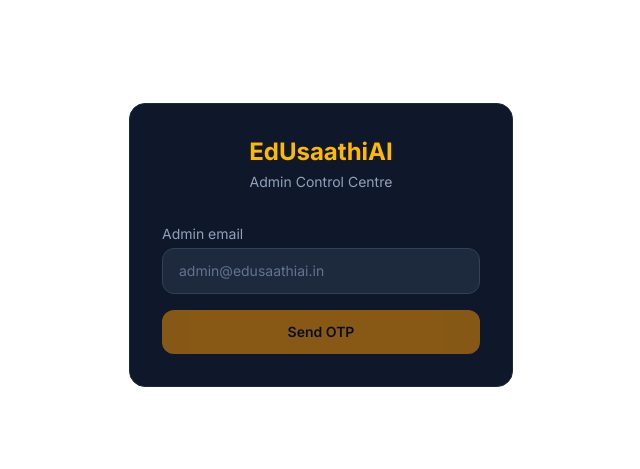
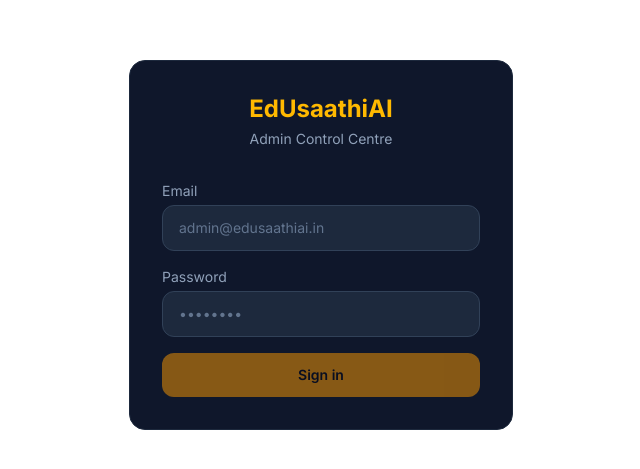
Before and after one commit to edusaathiaiin-ai/Main, a Next.js app in the folder admin/: page /login in a window 1280 px wide. Shown: the part 155-624 px from the top of the page, without its empty margins (319-959 px from the left). Built offline with nearby package versions, Linux system fonts and the light colour scheme; no server answers.

Commit message:
fix: replace OTP login with email+password for admin panel

```diff
--- a/admin/app/login/page.tsx
+++ b/admin/app/login/page.tsx
@@ -6,44 +6,29 @@
 export default function LoginPage() {
   const router = useRouter();
   const [email, setEmail] = useState('');
-  const [step, setStep] = useState<'email' | 'otp'>('email');
-  const [otp, setOtp] = useState('');
+  const [password, setPassword] = useState('');
   const [loading, setLoading] = useState(false);
   const [error, setError] = useState('');
 
-  const sendOtp = async () => {
+  const signIn = async () => {
     setLoading(true); setError('');
     const sb = getBrowserClient();
-    const redirectTo =
-      typeof window !== 'undefined'
-        ? `${window.location.origin}/auth/callback`
-        : 'https://edusaathiai-admin.vercel.app/auth/callback';
-    const { error: err } = await sb.auth.signInWithOtp({
+
+    const { error: err } = await sb.auth.signInWithPassword({
       email: email.trim().toLowerCase(),
-      options: {
-        emailRedirectTo: redirectTo,
-      },
+      password,
     });
-    if (err) { setError(err.message); setLoading(false); return; }
-    setStep('otp');
-    setLoading(false);
-  };
 
-
-  const verifyOtp = async () => {
-    setLoading(true); setError('');
-    const sb = getBrowserClient();
-    const { error: err } = await sb.auth.verifyOtp({
-      email: email.trim().toLowerCase(),
-      token: otp,
-      type: 'email',
-    });
     if (err) { setError(err.message); setLoading(false); return; }
 
     // Verify admin role
     const { data: { user } } = await sb.auth.getUser();
     if (user) {
-      const { data: profile } = await sb.from('profiles').select('role').eq('id', user.id).single();
+      const { data: profile } = await sb
+        .from('profiles')
+        .select('role')
+        .eq('id', user.id)
+        .single();
       if (profile?.role === 'admin') {
         router.push('/users');
         return;
@@ -54,7 +39,6 @@
     setLoading(false);
   };
 
-
   return (
     <div className="min-h-screen flex items-center justify-center px-4">
       <div className="w-full max-w-sm bg-slate-900 border border-slate-800 rounded-2xl p-8">
@@ -63,49 +47,33 @@
           <div className="text-sm text-slate-400">Admin Control Centre</div>
         </div>
 
-        {step === 'email' ? (
-          <>
-            <label className="block text-sm text-slate-400 mb-1">Admin email</label>
+        <label className="block text-sm text-slate-400 mb-1">Email</label>
         <input
           type="email"
           value={email}
           onChange={e => setEmail(e.target.value)}
-              onKeyDown={e => e.key === 'Enter' && sendOtp()}
+          onKeyDown={e => e.key === 'Enter' && signIn()}
           placeholder="admin@edusaathiai.in"
           className="w-full bg-slate-800 border border-slate-700 rounded-xl px-4 py-3 text-sm text-white placeholder-slate-500 focus:outline-none focus:border-amber-500 mb-4"
         />
+
+        <label className="block text-sm text-slate-400 mb-1">Password</label>
+        <input
+          type="password"
+          value={password}
+          onChange={e => setPassword(e.target.value)}
+          onKeyDown={e => e.key === 'Enter' && signIn()}
+          placeholder="••••••••"
+          className="w-full bg-slate-800 border border-slate-700 rounded-xl px-4 py-3 text-sm text-white placeholder-slate-500 focus:outline-none focus:border-amber-500 mb-4"
+        />
+
         <button
-              onClick={sendOtp}
-              disabled={loading || !email}
+          onClick={signIn}
+          disabled={loading || !email || !password}
           className="w-full bg-amber-500 hover:bg-amber-400 disabled:opacity-50 text-slate-950 font-semibold rounded-xl py-3 text-sm transition-colors"
         >
-              {loading ? 'Sending…' : 'Send OTP'}
+          {loading ? 'Signing in…' : 'Sign in'}
         </button>
-          </>
-        ) : (
-          <>
-            <p className="text-sm text-slate-400 mb-4">Code sent to <span className="text-white">{email}</span></p>
-            <input
-              type="text"
-              value={otp}
-              onChange={e => setOtp(e.target.value)}
-              onKeyDown={e => e.key === 'Enter' && verifyOtp()}
-              placeholder="6-digit code"
-              maxLength={6}
-              className="w-full bg-slate-800 border border-slate-700 rounded-xl px-4 py-3 text-sm text-white placeholder-slate-500 focus:outline-none focus:border-amber-500 mb-4 tracking-widest text-center text-xl"
-            />
-            <button
-              onClick={verifyOtp}
-              disabled={loading || otp.length < 6}
-              className="w-full bg-amber-500 hover:bg-amber-400 disabled:opacity-50 text-slate-950 font-semibold rounded-xl py-3 text-sm transition-colors"
-            >
-              {loading ? 'Verifying…' : 'Sign in'}
-            </button>
-            <button onClick={() => { setStep('email'); setOtp(''); }} className="w-full mt-2 text-slate-500 text-sm hover:text-slate-300">
-              ← Back
-            </button>
-          </>
-        )}
 
         {error && <p className="mt-3 text-red-400 text-sm text-center">{error}</p>}
       </div>
```
Lines whose indentation alone changed are shown as unchanged.
